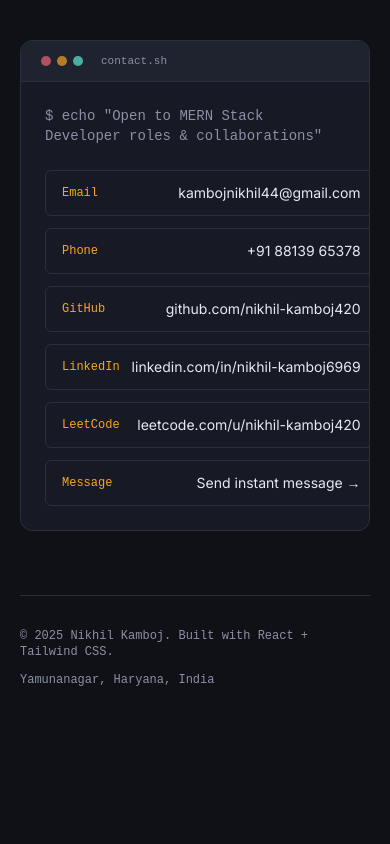
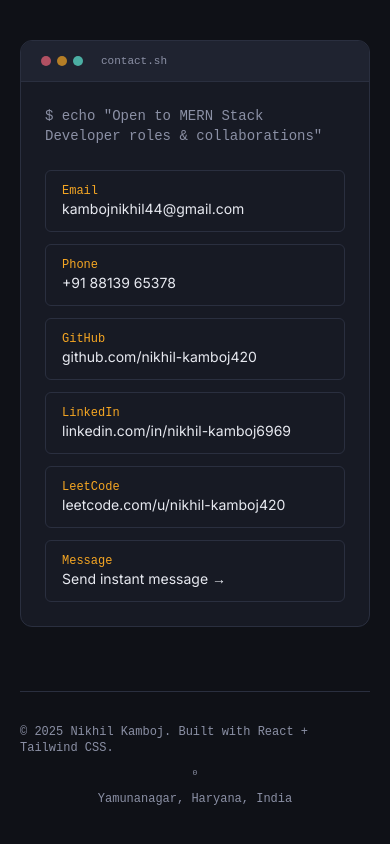
Before and after one commit to nikhil-kamboj420/Nikhil-Kamboj-Portfolio-, a React (Vite) app: page / in a window 390 px wide. Shown: the part 7469-8313 px from the top of the page. Before the commit the page ends 8253 px from the top, so only its background shows below. Built offline with nearby package versions, Linux system fonts and the light colour scheme; no server answers.

Commit message:
added global counter at the bottom

```diff
--- a/src/components/Contact.jsx
+++ b/src/components/Contact.jsx
@@ -1,4 +1,4 @@
-import { useState } from "react";
+import { useState, useEffect } from "react";
 import SectionHeader from "./SectionHeader";
 import ContactModal from "./ContactModal";
 
@@ -25,6 +25,23 @@ const LINKS = [
     href: "https://leetcode.com/u/nikhil-kamboj420",
   },
 ];
+
+function VisitCounter() {
+  const [visits, setVisits] = useState(0);
+
+  useEffect(() => {
+    fetch("https://api.countapi.xyz/hit/nikhil-kamboj-portfolio/visits")
+      .then((res) => res.json())
+      .then((data) => setVisits(data.value ?? 0))
+      .catch(() => {});
+  }, []);
+
+  return (
+    <span className="text-[8px] tabular-nums text-[var(--color-muted)]">
+      {visits.toLocaleString()}
+    </span>
+  );
+}
 
 export default function Contact() {
   const [isModalOpen, setIsModalOpen] = useState(false);
@@ -61,12 +78,12 @@ export default function Contact() {
                 href={l.href}
                 target={l.href.startsWith("http") ? "_blank" : undefined}
                 rel="noreferrer"
-                className="group flex items-center justify-between rounded-md border border-[var(--color-border)] px-4 py-3 hover:border-[var(--color-cyan)]/60 transition"
+                className="group flex flex-col sm:flex-row sm:items-center sm:justify-between rounded-md border border-[var(--color-border)] px-4 py-3 hover:border-[var(--color-cyan)]/60 transition"
               >
                 <span className="font-mono text-xs text-[var(--color-amber)]">
                   {l.label}
                 </span>
-                <span className="text-sm text-[var(--color-text)] group-hover:text-[var(--color-cyan)] transition truncate ml-3">
+                <span className="text-sm text-[var(--color-text)] group-hover:text-[var(--color-cyan)] transition sm:ml-3">
                   {l.value}
                 </span>
               </a>
@@ -74,12 +91,12 @@ export default function Contact() {
 
             <button
               onClick={() => setIsModalOpen(true)}
-              className="group flex items-center justify-between rounded-md border border-[var(--color-border)] px-4 py-3 hover:border-[var(--color-cyan)]/60 transition bg-[var(--color-surface)] hover:bg-[var(--color-surface-2)]/50 cursor-pointer"
+              className="group flex flex-col sm:flex-row sm:items-center sm:justify-between rounded-md border border-[var(--color-border)] px-4 py-3 hover:border-[var(--color-cyan)]/60 transition bg-[var(--color-surface)] hover:bg-[var(--color-surface-2)]/50 cursor-pointer"
             >
               <span className="font-mono text-xs text-[var(--color-amber)]">
                 Message
               </span>
-              <span className="text-sm text-[var(--color-text)] group-hover:text-[var(--color-cyan)] transition">
+              <span className="text-sm text-[var(--color-text)] group-hover:text-[var(--color-cyan)] transition sm:ml-3">
                 Send instant message →
               </span>
             </button>
@@ -87,12 +104,15 @@ export default function Contact() {
         </div>
       </div>
 
-      <footer className="mt-16 pt-8 border-t border-[var(--color-border)] flex flex-col sm:flex-row justify-between gap-3 font-mono text-xs text-[var(--color-muted)]">
-        <span>
+      <footer className="mt-16 pt-8 border-t border-[var(--color-border)] flex flex-col sm:flex-row items-center gap-3 font-mono text-xs text-[var(--color-muted)]">
+        <span className="sm:flex-1 text-left">
           © {new Date().getFullYear()} Nikhil Kamboj. Built with React +
           Tailwind CSS.
         </span>
-        <span>Yamunanagar, Haryana, India</span>
+        <VisitCounter />
+        <span className="sm:flex-1 text-right">
+          Yamunanagar, Haryana, India
+        </span>
       </footer>
 
       <ContactModal
```
